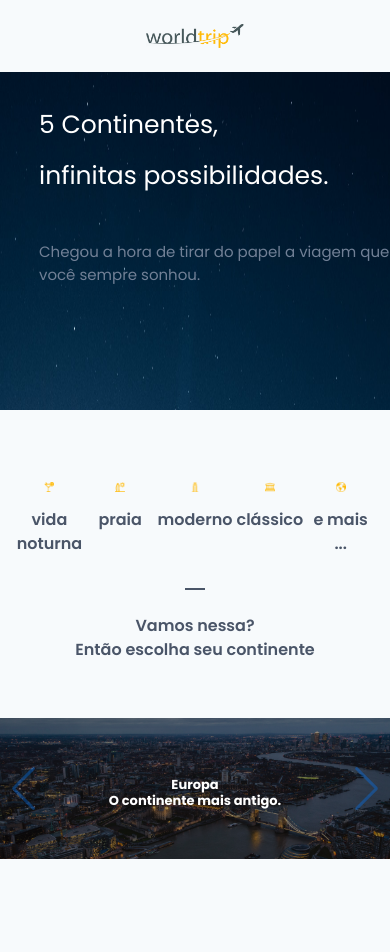
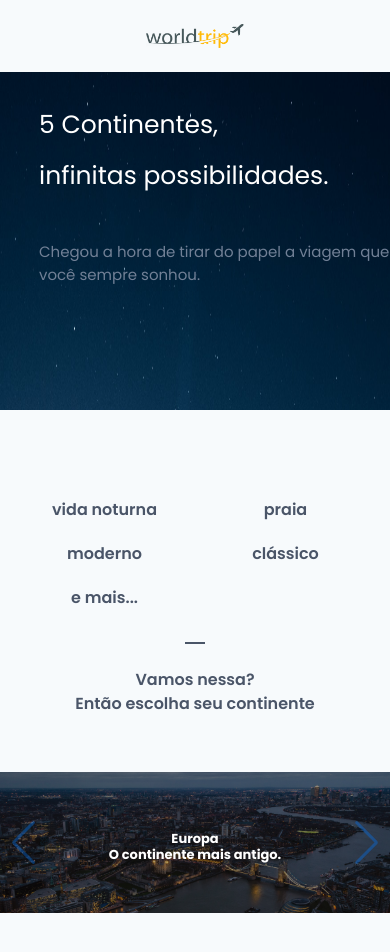
Before and after one commit to NakajimaDaniel/desafio07-ignite-chakraui, a Next.js app: page / in a window 390 px wide. Before the commit the page ends 899 px from the top, so only its background shows below. Built offline with nearby package versions, Linux system fonts and the light colour scheme.

Commit message:
travel types responsive sx props

```diff
--- a/src/components/TravelTypes/index.tsx
+++ b/src/components/TravelTypes/index.tsx
@@ -11,32 +11,110 @@ export function TravelTypes() {
     <>
 
 
-          <Flex justifyContent="center" pl={['4','6', '8']} pr={['4','6', '8']} pb={['4','6', '8']} mb={['4','6', '8']}>
-            <Grid templateColumns="repeat(5, 1fr)" gap={[1,3]} w="100vw">
+      <Flex
+        justifyContent="center"
+        pl={['4','6',
+        '8']}
+        pr={['4','6',
+        '8']}
+        pb={['4','6',
+        '8']}
+        mb={['4','6',
+        '8']}
+        >
+        <Grid
+          templateColumns="repeat(5, 1fr)"
+          gap={[1,3]}
+          w="100vw"
+          sx={{"@media screen and (max-width: 700px)": {
+            gridTemplateColumns: 'repeat(2, 1fr)',
+          }}}
+        >
 
           <Box align="center">
-                <Image src="cocktail.png" boxSize={['10px','30px','50px','70px']} />
-                <Text fontWeight="semibold" pt="4" color="gray.600">vida noturna</Text>
+            <Image
+              src="cocktail.png"
+              boxSize={['10px','30px','50px','70px']}
+              sx={{"@media screen and (max-width: 700px)": {
+                display: 'none'
+              }}}
+            />
+            <Text
+              fontWeight="semibold"
+              pt="4"
+              color="gray.600"
+            >
+              vida
+              noturna
+            </Text>
           </Box>
 
           <Box align="center">
-                <Image src="surf.png" boxSize={['10px','30px','50px','70px']}/>
-                <Text fontWeight="semibold" pt="4" color="gray.600">praia</Text>
+            <Image
+              src="surf.png"
+              boxSize={['10px','30px','50px','70px']}
+              sx={{"@media screen and (max-width: 700px)": {
+                display: 'none'
+              }}}
+            />
+            <Text
+              fontWeight="semibold"
+              pt="4"
+              color="gray.600"
+            >
+              praia
+            </Text>
           </Box>
 
           <Box align="center">
-                <Image src="building.png" boxSize={['10px','30px','50px','70px']}/>
-                <Text fontWeight="semibold" pt="4" color="gray.600">moderno</Text>
+            <Image
+              src="building.png"
+              boxSize={['10px','30px','50px','70px']}
+              sx={{"@media screen and (max-width: 700px)": {
+                display: 'none'
+              }}}
+            />
+            <Text
+              fontWeight="semibold"
+              pt="4"
+              color="gray.600"
+            >
+              moderno
+            </Text>
           </Box>
 
           <Box align="center" >
-                <Image src="museum.png" boxSize={['10px','30px','50px','70px']}/>
-                <Text fontWeight="semibold" pt="4" color="gray.600">clássico</Text>
+            <Image
+              src="museum.png"
+              boxSize={['10px','30px','50px','70px']}
+              sx={{"@media screen and (max-width: 700px)": {
+                display: 'none'
+              }}}
+            />
+            <Text
+              fontWeight="semibold"
+              pt="4"
+              color="gray.600"
+            >
+              clássico
+            </Text>
           </Box>
 
           <Box align="center" >
-                <Image src="earth.png" boxSize={['10px','30px','50px','70px']}/>
-                <Text fontWeight="semibold" pt="4" color="gray.600">e mais ...</Text>
+            <Image
+              src="earth.png"
+              boxSize={['10px','30px','50px','70px']}
+              sx={{"@media screen and (max-width: 700px)": {
+                display: 'none'
+              }}}
+            />
+            <Text
+              fontWeight="semibold"
+              pt="4"
+              color="gray.600"
+            >
+              e mais...
+            </Text>
           </Box>
 
         </Grid>
```
Lines whose indentation alone changed are shown as unchanged.
